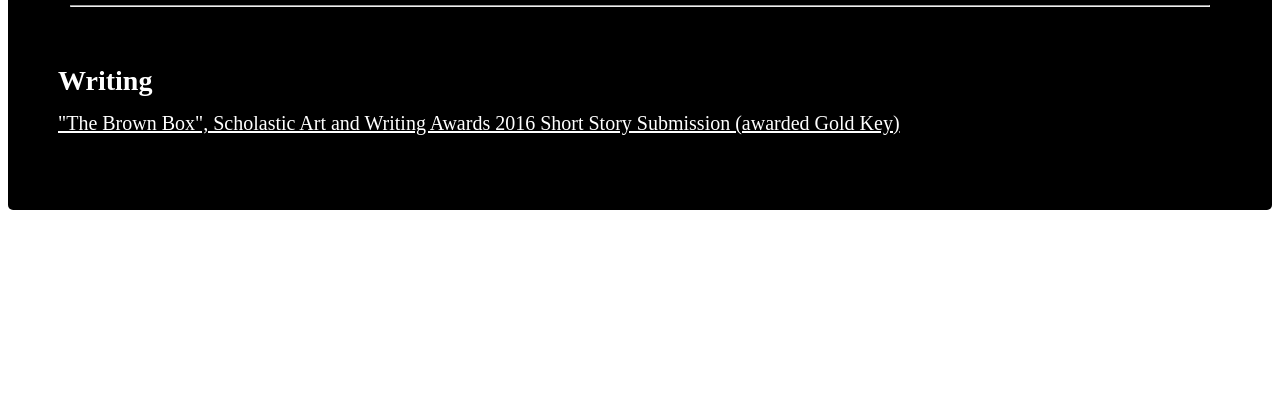
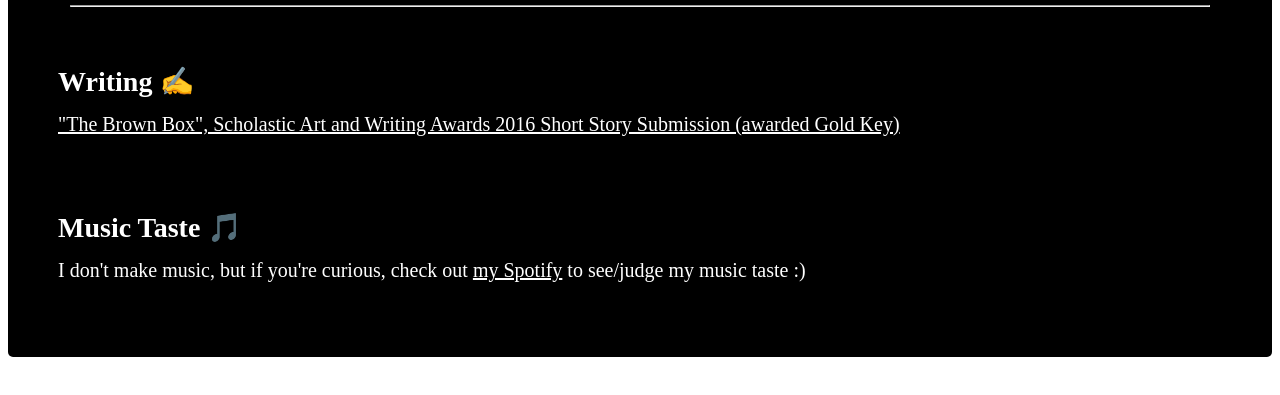
Before and after one commit to JuliaB1/JuliaB1.github.io, a Gatsby site: page /components/Misc in a window 1280 px wide. Shown: the part 103-498 px from the top of the page. Built offline with nearby package versions, Linux system fonts and the light colour scheme; Gatsby itself is replaced by a stand-in of ours.

Commit message:
added link to spotify

```diff
--- a/src/pages/components/Misc.js
+++ b/src/pages/components/Misc.js
@@ -39,11 +39,17 @@ const Misc = () => {
             <hr style={{ width: "90%" }} />
             <div style={{ display: "flex", flexDirection: "column", paddingRight: 20 }}>
                 <div style={{ paddingLeft: 50, paddingBottom: 75, paddingTop: 50 }}>
-                    <div style={bigHeader}> Writing</div>
+                    <div style={bigHeader}> Writing ✍️</div>
                     <div style={medHeader}>
                         <a href={tbb} style={{ color: "white" }}>
                             "The Brown Box", Scholastic Art and Writing Awards 2016 Short Story Submission (awarded Gold Key)
                         </a>
+                    </div>
+                </div>
+                <div style={{ paddingLeft: 50, paddingBottom: 75 }}>
+                    <div style={bigHeader}> Music Taste 🎵</div>
+                    <div style={medHeader}>
+                        I don't make music, but if you're curious, check out <a href="https://open.spotify.com/user/0kb6wsskfitamfbhom1slzzx1?si=TumZRFIASeW-QwGqB7sKng&dl_branch=1" style={{ color: "white" }}>my Spotify</a> to see/judge my music taste :)
                     </div>
                 </div>
             </div>
```
